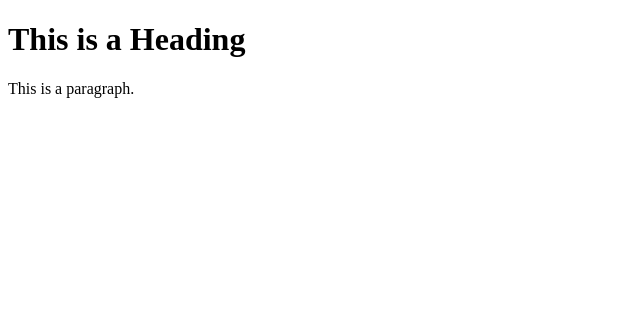
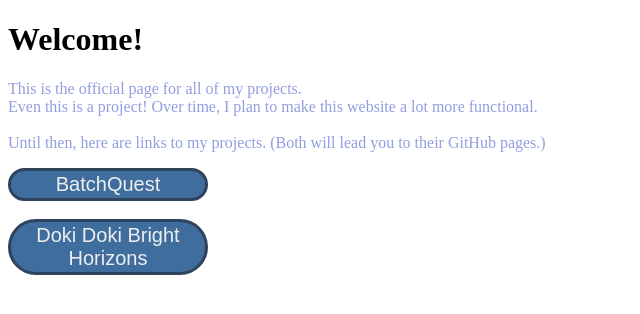
Before and after one commit to zeropointnothing/zeropointnothing.github.io, a plain HTML site: page index.html in a window 1280 px wide. Shown: the whole page, without its empty margins (0-640 px from the left). Drawn offline with Linux system fonts and the light colour scheme.

Commit message:
updated webpage

```diff
--- a/index.html
+++ b/index.html
@@ -1,12 +1,61 @@
 <!DOCTYPE html>
 <html>
-<head>
-<title>Page Title</title>
-</head>
-<body>
+    <head>
+        <title>ZeroPointNothing: HOME</title>
 
-<h1>This is a Heading</h1>
-<p>This is a paragraph.</p>
+        <!--
+            Link to Webpage's Icon.
+        -->
+        <link rel="icon" href=
+        "https://github.com/ZeroPointNothing/zeropointnothing.github.io/blob/main/Powder39.png?raw=true"
+        type="image/x-icon">
 
-</body>
+        <!-- Styles Buttons.
+        Change 'button' to it's own name to give specific buttons specific styles.
+        Then, instead of <button>, do <nameofstyle>
+        -->
+
+        <style>
+            button {
+            display: inline-block;
+            background-color: rgb(63, 110, 158);
+            border-radius: 40px;
+            border: 3.4px solid rgb(47, 67, 92);
+            color: #eeeeee;
+            text-align: center;
+            font-size: 20px;
+            padding: 2px;
+            width: 200px;
+            -webkit-transition: all 0.5s;
+            -moz-transition: all 0.5s;
+            -o-transition: all 0.5s;
+            transition: all 0.5s;
+            cursor: pointer;
+            margin: px;
+        }
+            button:hover {
+                background-color: rgb(192, 217, 228);
+            }
+
+        </style>
+    </head>
+    <body>
+
+            <!-- Welcome the user -->
+        <h1>Welcome!</h1>
+        <p style="color: rgb(146, 158, 223);">
+            This is the official page for all of my projects. <br>
+            Even this is a project! Over time, I plan to make this website a lot more functional. <br> <br>
+            Until then, here are links to my projects. (Both will lead you to their GitHub pages.)
+        </p>
+        <!-- Links to GitHub download pages and source code. -->
+        <button type="button" onclick="window.location.href='https://github.com/ZeroPointNothing/BatchQuest';">
+            BatchQuest
+        </button>
+        <br> <br>
+        <button type="button" onclick="window.location.href='https://github.com/ZeroPointNothing/Doki-Doki-Bright-Horizons'">
+            Doki Doki Bright Horizons
+        </button>
+
+    </body>
 </html>
```
